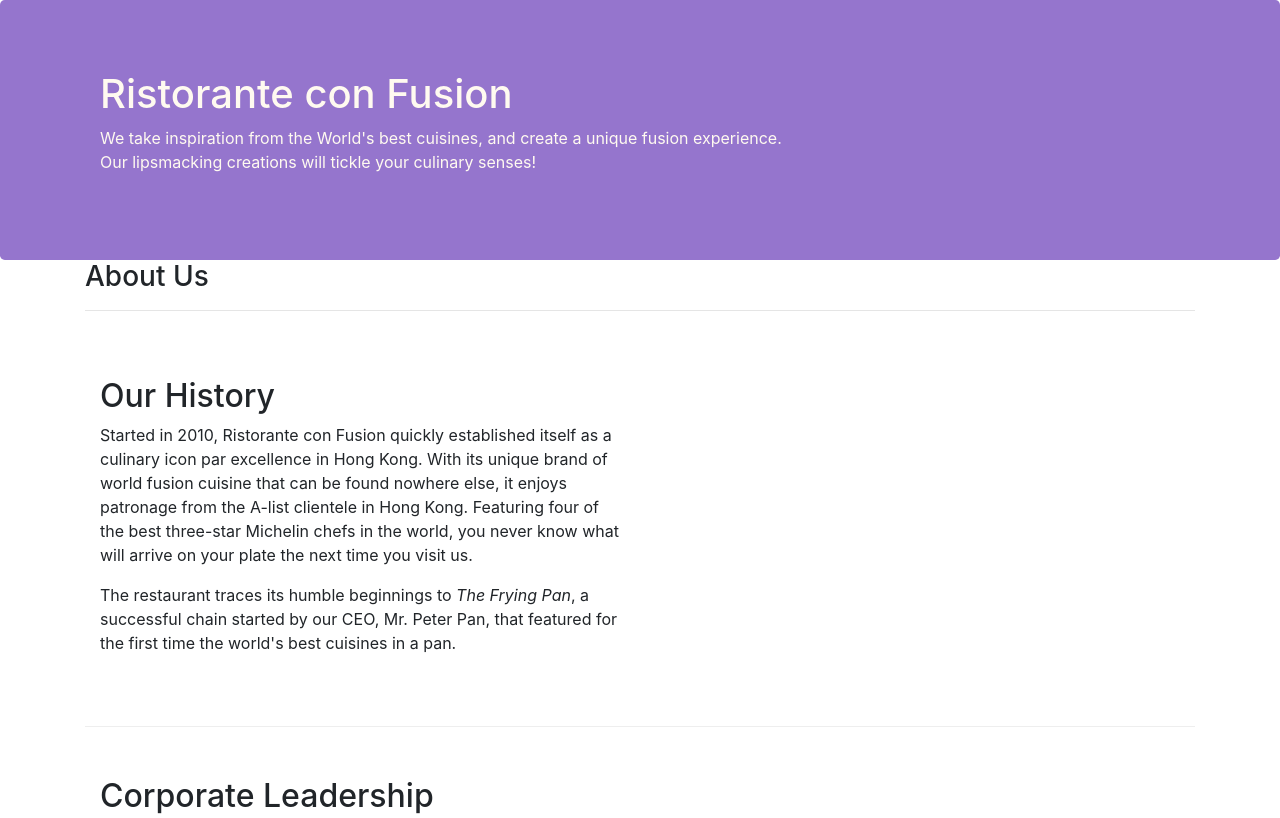
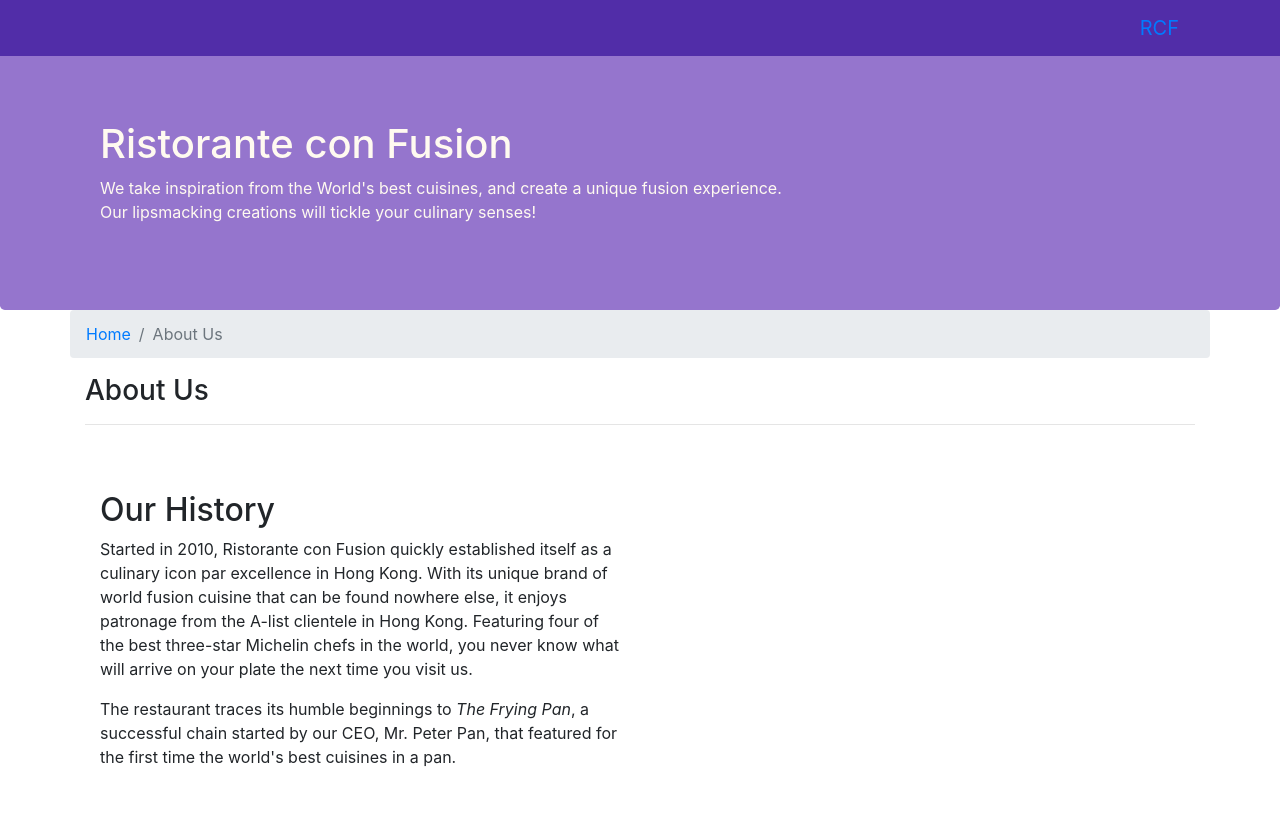
Before and after one commit to jxu43/bootstrap-test, a website: page aboutus.html in a window 1280 px wide. Shown: the top 818 px of the page. Drawn offline with nearby package versions, Linux system fonts and the light colour scheme.

Commit message:
breadcrumb and navbar

```diff
--- a/aboutus.html
+++ b/aboutus.html
@@ -16,6 +16,25 @@
 
 <body>
 
+	<!--nav bar execrise-->
+	<nav class = "navbar navbar-inverse navbar-toggleable-sm fixed-top">
+		<div class = "container">
+			<button class = "navbar-toggler" type = "button" data-toggle = "collapse" data-target = "#Navbar">
+				<span class "navbar-toggler-icon"></span>
+			</button>
+			<a class = "navbar-brand" href = "./index.html">RCF</a>
+			<div class = "collapse navbar-collapse" id = "Navbar">
+				<ul class= "navbar-nav">
+					<li class = "nav-item"><a class = "nav-link" href = "./index.html">Home</a></li>
+					<li class = "nav-item active"><a class = "nav-link" href = "#">About</a></li>
+					<li class = "nav-item"><a class = "nav-link" href = "#">Menu</a></li>
+					<li class = "nav-item"><a class = "nav-link" href = "#">Contact</a></li>
+				</ul>
+			</div>
+		</div>
+	</nav>
+
+
     <header class="jumbotron">
         <div class="container">
             <div class="row row-header">
@@ -29,8 +48,13 @@
         </div>
     </header>
 
+	<!--breadcrumb-->
     <div class = "container">
         <div class = "row">
+			<ol class = "col-12 breadcrumb">
+				<li class = "breadcrumb-item"><a href = "./index.html">Home</a></li>
+				<li class = "breadcrumb-item active">About Us</li>
+			</ol>
             <div class = "col-12 col-sm-12">
                <h3>About Us</h3>
                <hr>
@@ -70,7 +94,7 @@
                 <div class="col-5 offset-1 col-sm-2">
                     <h5>Links</h5>
                     <ul class="list-unstyled">
-                        <li><a href="#">Home</a></li>
+                        <li><a href="./index.html">Home</a></li>
                         <li><a href="#">About</a></li>
                         <li><a href="#">Menu</a></li>
                         <li><a href="#">Contact</a></li>
--- a/css/styles.css
+++ b/css/styles.css
@@ -28,3 +28,12 @@ address {
 	margin: 0px;
 	color: #0f0f0f;
 }
+
+body {
+	padding: 50px 0px 0px 0px;
+	z-index: 0;
+}
+
+.navbar-inverse {
+	background-color: #512DA8;
+}
```
Also changed, not shown: index.html (+19 -1 lines).
